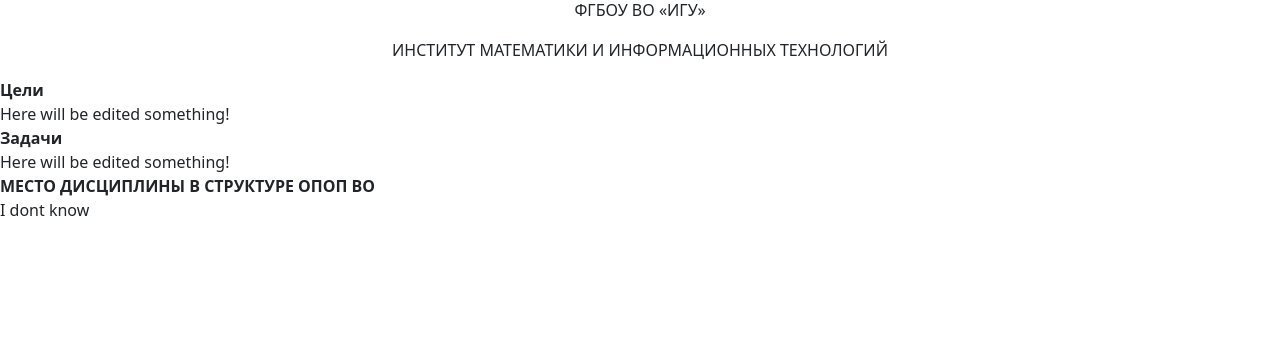
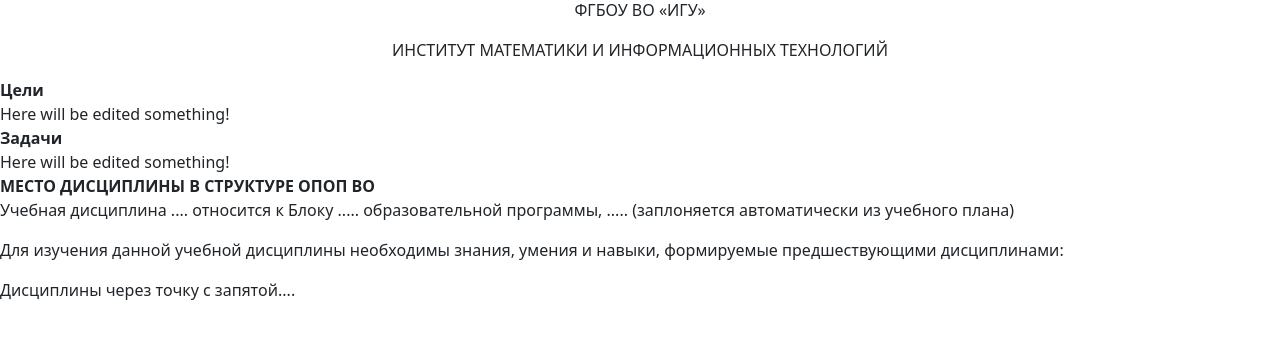
Before and after one commit to isu-enterprise/isu.workprog, a Flask app: page / in a window 1280 px wide. Shown: the part 190-529 px from the top of the page. Run offline with Flask 2, Linux system fonts and the light colour scheme; parts of the project's set-up code (start-up, migrations or seed data) failed here and were passed over; some libraries are stand-ins or nearby versions.

Commit message:
Added a new text field.

```diff
--- a/check.py
+++ b/check.py
@@ -118,7 +118,7 @@
 """
 
 QUERIES = [
-    (("aim", "problem"), [GET_WP_AP, DEL_WP_AP, INS_WP_AP], WPDD),
+    (("aim", "problem", "requiredDisciplines"), [GET_WP_AP, DEL_WP_AP, INS_WP_AP], WPDD),
 ]
 
 def gettemplates(pred):
--- a/templates/index-copy.html
+++ b/templates/index-copy.html
@@ -224,8 +224,8 @@
       <p align="center"><b>«ИРКУТСКИЙ ГОСУДАРСТВЕННЫЙ УНИВЕРСИТЕТ»</b><br/>ФГБОУ ВО «ИГУ»</p>
       <p align="center">ИНСТИТУТ МАТЕМАТИКИ И ИНФОРМАЦИОННЫХ ТЕХНОЛОГИЙ</p>
     </section>
-    <section property="wpdd:courseDC,Topic,credit,hours, independentWork, institute, itemList"
-             typeof="wpdd:CourseDC,Topic">
+    <section property="wpdd:courseDC"
+             typeof="wpdd:CourseDC">
       <strong>Цели</strong></br>
       <div id="texteditor-aim"
            class="edit-text"
@@ -237,10 +237,15 @@
            property="wpdd:problem" lang="ru"
            > Here will be edited something! </div>
      <strong>МЕСТО ДИСЦИПЛИНЫ В СТРУКТУРЕ ОПОП ВО</strong></br>
-      <div id="texteditor-"
+     <p>Учебная дисциплина .... относится к Блоку ..... образовательной программы, ..... (заплоняется автоматически из учебного плана)</p>
+
+<p>Для изучения данной учебной дисциплины необходимы знания, умения и навыки,
+формируемые предшествующими дисциплинами:
+      <div id="texteditor-requiredDisciplines"
            class="edit-text"
-           property="" lang="ru"
-           > I dont know </div>
+           property="wpdd:requiredDisciplines" lang="ru"
+           >Дисциплины через точку с запятой....</div></p>
+
    <!--   <strong>ТРЕБОВАНИЯ К РЕЗУЛЬТАТАМ ОСВОЕНИЯ ДИСЦИПЛИНЫ</strong></br>
       <div id="texteditor-"
            class="edit-text"
```
